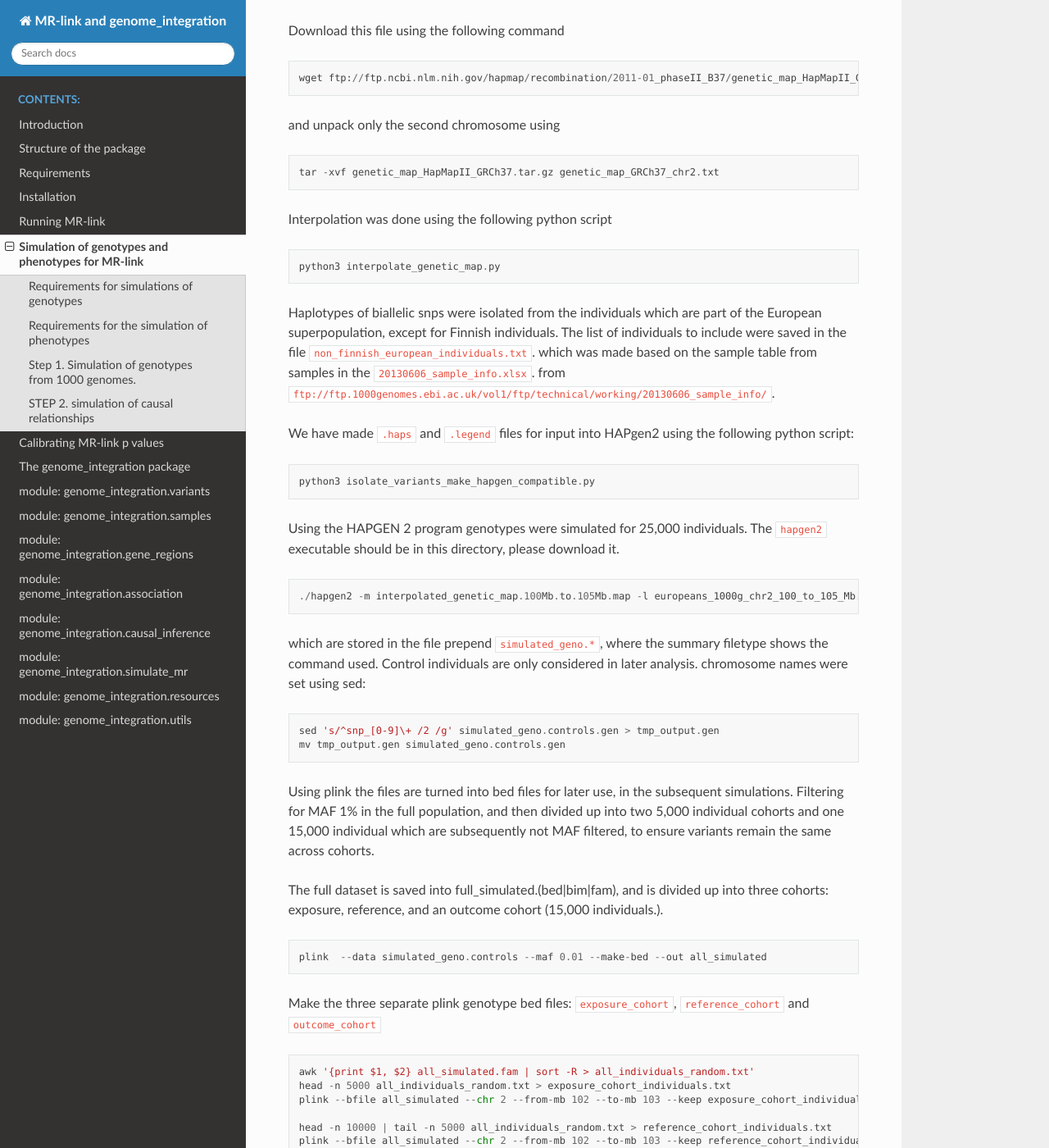
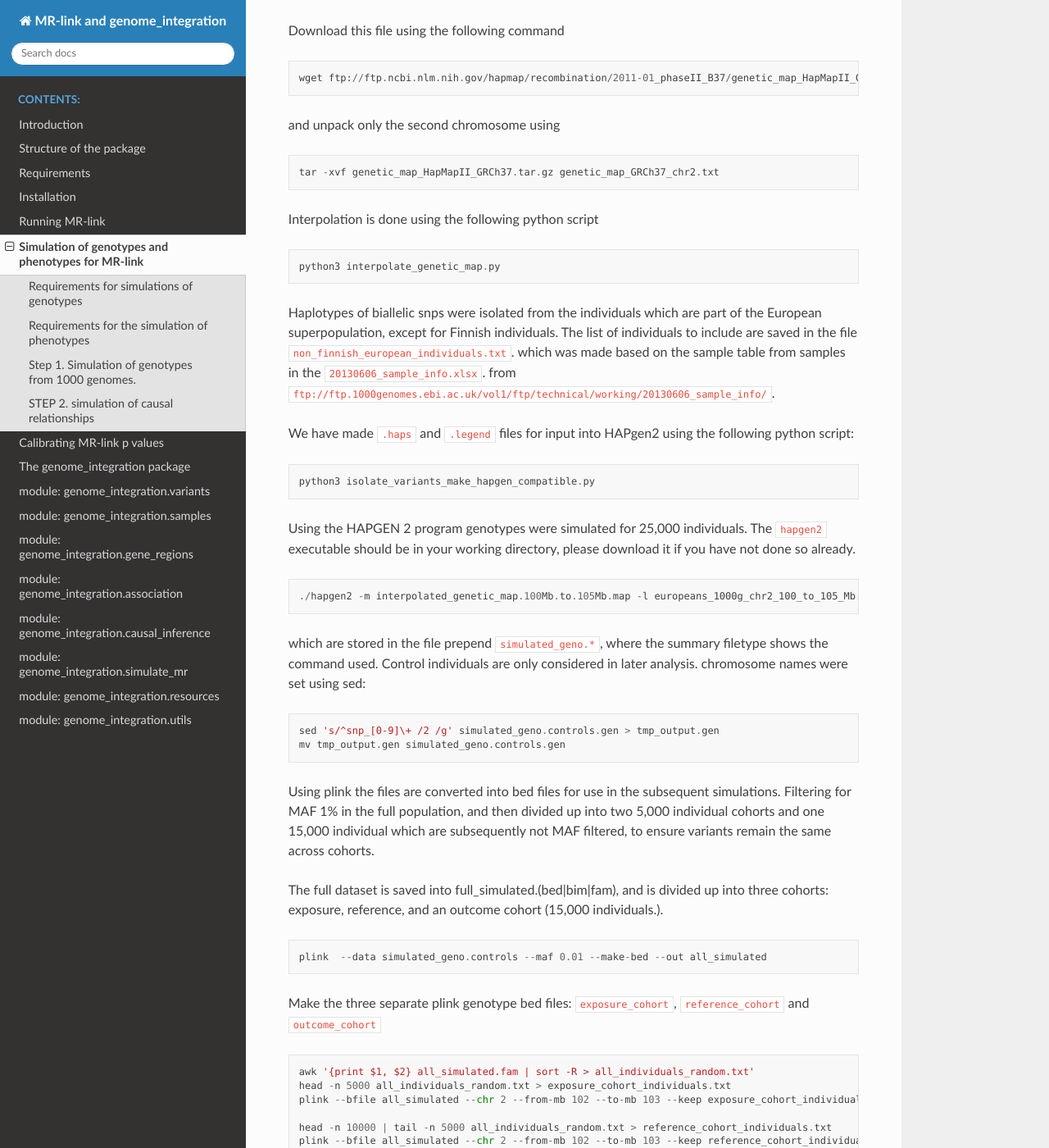
Before and after one commit to adriaan-vd-graaf/genome_integration, a Sphinx documentation site: the page built from docs/source/simulation_for_mr_link.md, in a window 1280 px wide and 1400 px high, scrolled down 1664 px. Shown: the whole window at 82% size. Built offline with Sphinx 7.4.7 and the Read the Docs theme 2.0.0, drawn with Linux system fonts in a browser that asks for light colours; some of the changed text lies outside the part shown.

Commit message:
Update simulation_for_mr_link.md

````diff
--- a/docs/source/simulation_for_mr_link.md
+++ b/docs/source/simulation_for_mr_link.md
@@ -48,7 +48,7 @@ Isolate a region 100 - 105 Mb from chromosome 2 from the file that was just down
 awk '{ if( (substr($1, 1, 1) == "#") || (($2 > 100000000) && ($2 < 105000000))) print $0 }' <(zcat ALL.chr2.phase3_shapeit2_mvncall_integrated_v5a.20130502.genotypes.vcf.gz) | gzip -c > ALL.chr2.phase3.100.to.105.Mb.1000g.vcf.gz
 ```
 
-To save disk space, the full file was removed and only the small region was kept.
+To save disk space, the full file will be removed below and only the small region was kept.
 
 ```
 rm ALL.chr2.phase3_shapeit2_mvncall_integrated_v5a.20130502.genotypes.vcf.gz
@@ -71,14 +71,14 @@ and unpack only the second chromosome using
 tar -xvf genetic_map_HapMapII_GRCh37.tar.gz genetic_map_GRCh37_chr2.txt
 ```
 
-Interpolation was done using the following python script
+Interpolation is  done using the following python script
 ```
 python3 interpolate_genetic_map.py
 ```
 
 
 Haplotypes of biallelic snps were isolated from the individuals which are part of the European superpopulation,
-except for Finnish individuals. The list of individuals to include were saved in the file `non_finnish_european_individuals.txt`.
+except for Finnish individuals. The list of individuals to include are saved in the file `non_finnish_european_individuals.txt`.
 which was made based on the sample table from samples in the `20130606_sample_info.xlsx`.
 from `ftp://ftp.1000genomes.ebi.ac.uk/vol1/ftp/technical/working/20130606_sample_info/`.
 
@@ -88,7 +88,7 @@ python3 isolate_variants_make_hapgen_compatible.py
 ```
 
 Using the HAPGEN 2 program genotypes were simulated for 25,000 individuals.
-The `hapgen2` executable should be in this directory, please download it.
+The `hapgen2` executable should be in your working directory, please download it if you have not done so already.
 
 ```
 ./hapgen2 -m interpolated_genetic_map.100Mb.to.105Mb.map -l europeans_1000g_chr2_100_to_105_Mb.legend -h europeans_1000g_chr2_100_to_105_Mb.hap -o simulated_geno -int 100000000 105000000 -n 25000 0 -dl 100202391 0 0.1 0.2
@@ -103,7 +103,7 @@ mv tmp_output.gen simulated_geno.controls.gen
 ```
 
 
-Using plink the files are turned into bed files for later use, in the subsequent simulations.
+Using plink the files are converted into bed files for use in the subsequent simulations.
 Filtering for MAF 1%  in the full population, and then divided up into two 5,000 individual cohorts and one 15,000 individual
 which are subsequently not MAF filtered, to ensure variants remain the same across cohorts.
 
@@ -132,7 +132,7 @@ And this finalizes the simulation of genotypes for the cohorts, so that we can s
 ### STEP 2. simulation of causal relationships
 
 The python script `mr_link/simulate_phenotypes.py` can be used to simulate phenotypes which are causally related in 2 different cohorts,
-which are then by default stored  in the `mr_link/simulated_phenotypes/` directory in a file format that the mr link script
+which are then by default stored  in the `mr_link/simulated_phenotypes/` directory in a file format that the MR-link script
 (`mr_link/MRlink.py`) can understand.
 
 
````
Also changed, not shown: other parts of docs/source/simulation_for_mr_link.md (+3 -3 lines).
